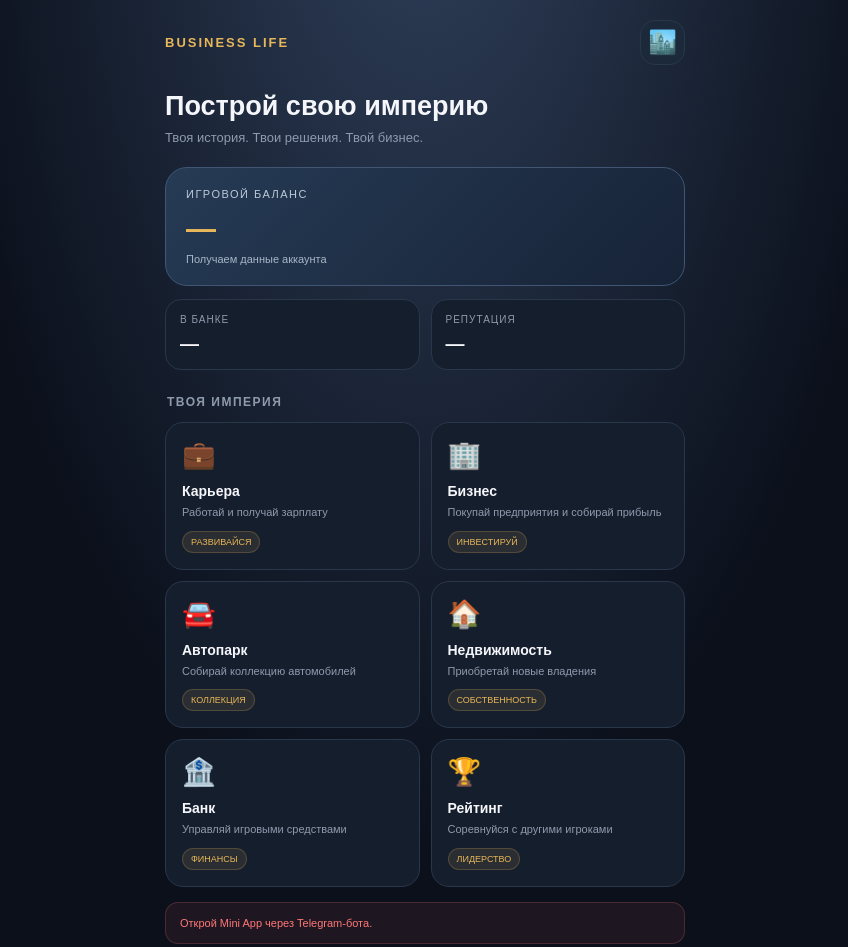
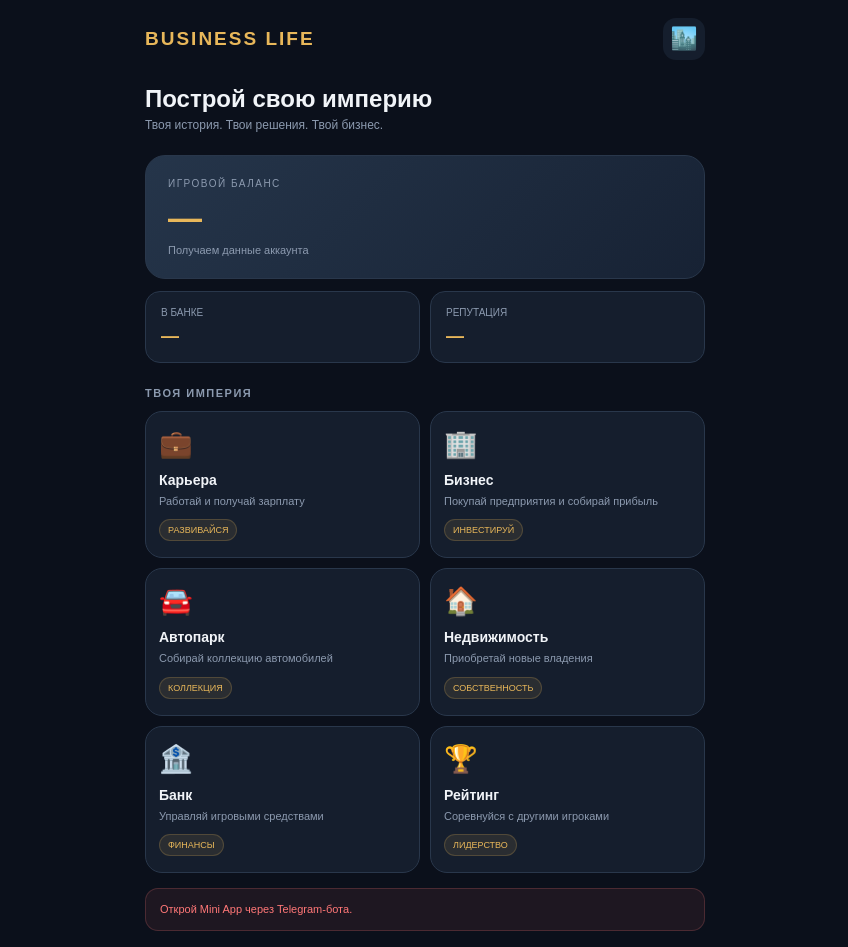
Before and after one commit to AgVarEs6/business-life-miniapp, a plain HTML site: page index.html in a window 1280 px wide. Shown: the top 947 px of the page, without its empty margins (215-1063 px from the left). Drawn offline with Linux system fonts and the light colour scheme.

Commit message:
Update index.html

```diff
--- a/index.html
+++ b/index.html
@@ -4,39 +4,41 @@
 <head>
     <meta charset="UTF-8">
     <meta name="viewport" content="width=device-width, initial-scale=1, maximum-scale=1, user-scalable=no">
-    <meta name="theme-color" content="#0b101b">
     <title>BUSINESS LIFE</title>
+
     <script src="https://telegram.org/js/telegram-web-app.js"></script>
 
     <style>
         :root {
             --bg: #0b101b;
             --panel: #151e2d;
-            --panel2: #1c293b;
+            --panel2: #1b2738;
+            --border: #29374b;
+            --text: #f1f4f8;
+            --muted: #8c9aaf;
             --gold: #e8b75a;
-            --text: #f5f6fa;
-            --muted: #8e9bad;
-            --border: #29374b;
             --green: #64d69a;
             --red: #ff7777;
         }
 
-        * { box-sizing: border-box; }
+        * {
+            box-sizing: border-box;
+        }
 
         body {
             margin: 0;
-            padding: 20px 15px 35px;
-            background:
-                radial-gradient(ellipse at 50% -20%, #31425e 0%, transparent 55%),
-                var(--bg);
+            padding: 18px 14px 30px;
+            background: var(--bg);
             color: var(--text);
             font-family: Arial, sans-serif;
         }
 
-        button, input { font: inherit; }
+        button, input {
+            font-family: inherit;
+        }
 
         .container {
-            max-width: 520px;
+            max-width: 560px;
             margin: auto;
         }
 
@@ -44,120 +46,117 @@
             display: flex;
             justify-content: space-between;
             align-items: center;
-            margin-bottom: 25px;
         }
 
         .logo {
-            color: var(--gold);
-            font-size: 13px;
+            font-size: 19px;
             font-weight: 900;
             letter-spacing: 2px;
+            color: var(--gold);
         }
 
         .avatar {
-            width: 45px;
-            height: 45px;
-            border-radius: 15px;
-            background: var(--panel2);
+            width: 42px;
+            height: 42px;
             display: grid;
             place-items: center;
-            font-size: 23px;
-            border: 1px solid var(--border);
+            border-radius: 13px;
+            background: var(--panel);
+            font-size: 22px;
         }
 
         .welcome {
-            font-size: 27px;
-            font-weight: 800;
-            line-height: 1.2;
-            margin: 0 0 8px;
-            overflow-wrap: anywhere;
+            margin: 25px 0 5px;
+            font-size: 24px;
+            font-weight: 900;
         }
 
         .subtitle {
             color: var(--muted);
-            font-size: 13px;
-            margin-bottom: 22px;
+            font-size: 12px;
         }
 
         .balance {
-            background: linear-gradient(135deg, #263b55, #172337);
-            border: 1px solid #405673;
-            border-radius: 22px;
-            padding: 20px;
-            margin-bottom: 13px;
+            margin-top: 23px;
+            padding: 22px;
+            border-radius: 20px;
+            background: linear-gradient(135deg, #25354a, #172234);
+            border: 1px solid var(--border);
         }
 
         .balance-label {
-            color: #bdc9d8;
-            font-size: 11px;
+            color: var(--muted);
+            font-size: 10px;
             letter-spacing: 1.5px;
         }
 
         .balance-value {
+            margin-top: 9px;
             color: var(--gold);
-            font-size: 30px;
+            font-size: 34px;
             font-weight: 900;
-            margin: 12px 0 7px;
             overflow-wrap: anywhere;
         }
 
         .balance-note {
-            color: #a8b6c8;
+            margin-top: 7px;
+            color: var(--muted);
             font-size: 11px;
         }
 
         .mini-stats {
             display: grid;
             grid-template-columns: 1fr 1fr;
-            gap: 11px;
-            margin-bottom: 24px;
+            gap: 10px;
+            margin-top: 12px;
         }
 
         .mini-stat {
+            padding: 15px;
+            border-radius: 15px;
             background: var(--panel);
             border: 1px solid var(--border);
-            border-radius: 16px;
-            padding: 14px;
         }
 
         .mini-stat-label {
             color: var(--muted);
             font-size: 10px;
-            letter-spacing: 1px;
-            margin-bottom: 8px;
         }
 
         .mini-stat-value {
-            font-size: 19px;
-            font-weight: 800;
-            overflow-wrap: anywhere;
+            margin-top: 8px;
+            font-size: 18px;
+            font-weight: 900;
+            color: var(--gold);
         }
 
         .section-title {
-            font-size: 12px;
+            margin: 24px 0 12px;
             color: var(--muted);
+            font-size: 11px;
+            font-weight: 900;
             letter-spacing: 1.5px;
-            font-weight: 800;
-            margin: 25px 2px 13px;
         }
 
         .grid {
             display: grid;
-            grid-template-columns: 1fr 1fr;
-            gap: 11px;
+            grid-template-columns: repeat(2, minmax(0, 1fr));
+            gap: 10px;
         }
 
         .card {
+            min-width: 0;
+            padding: 16px 13px;
+            border-radius: 17px;
             background: var(--panel);
             border: 1px solid var(--border);
-            border-radius: 18px;
-            padding: 16px;
-            min-height: 125px;
             cursor: pointer;
             transition: .15s;
         }
 
-        .card:active { transform: scale(.97); }
+        .card:active {
+            transform: scale(.97);
+        }
 
         .card-icon {
             font-size: 27px;
@@ -196,7 +195,9 @@
             padding: 17px;
         }
 
-        .panel.active { display: block; }
+        .panel.active {
+            display: block;
+        }
 
         .panel-heading {
             display: flex;
@@ -297,7 +298,9 @@
             margin-top: 10px;
         }
 
-        .input:focus { border-color: var(--gold); }
+        .input:focus {
+            border-color: var(--gold);
+        }
 
         .leaderboard {
             background: var(--panel);
@@ -315,7 +318,9 @@
             border-bottom: 1px solid var(--border);
         }
 
-        .player-row:last-child { border-bottom: none; }
+        .player-row:last-child {
+            border-bottom: none;
+        }
 
         .player-left {
             display: flex;
@@ -353,6 +358,7 @@
             color: var(--green);
             font-size: 11px;
             line-height: 1.5;
+            overflow-wrap: anywhere;
         }
 
         .connection.error {
@@ -503,7 +509,6 @@
         </div>
     </div>
 
-    <!-- КАРЬЕРА -->
     <section class="panel" id="career">
         <div class="panel-heading">
             <h2>💼 Карьера</h2>
@@ -513,7 +518,6 @@
         <div class="message" id="career-message"></div>
     </section>
 
-    <!-- БИЗНЕС -->
     <section class="panel" id="business">
         <div class="panel-heading">
             <h2>🏢 Бизнес</h2>
@@ -526,7 +530,6 @@
         <div class="message" id="business-message"></div>
     </section>
 
-    <!-- АВТОМОБИЛИ -->
     <section class="panel" id="cars">
         <div class="panel-heading">
             <h2>🚘 Автопарк</h2>
@@ -538,7 +541,6 @@
         <div class="message" id="cars-message"></div>
     </section>
 
-    <!-- НЕДВИЖИМОСТЬ -->
     <section class="panel" id="property">
         <div class="panel-heading">
             <h2>🏠 Недвижимость</h2>
@@ -550,7 +552,6 @@
         <div class="message" id="property-message"></div>
     </section>
 
-    <!-- БАНК -->
     <section class="panel" id="bank">
         <div class="panel-heading">
             <h2>🏦 Банк</h2>
@@ -582,7 +583,6 @@
         <div class="message" id="bank-message"></div>
     </section>
 
-    <!-- РЕЙТИНГ -->
     <section class="panel" id="rating">
         <div class="panel-heading">
             <h2>🏆 Рейтинг</h2>
@@ -607,10 +607,11 @@
     </button>
 
     <div class="footer">BUSINESS LIFE · ECONOMIC SIMULATOR</div>
-
 </div>
 
 <script>
+"use strict";
+
 const API_BASE = "https://business-life-api.onrender.com";
 const tg = window.Telegram?.WebApp;
 
@@ -647,11 +648,15 @@ function setConnection(message, type = "") {
 function showMessage(id, message, type = "success") {
     const box = document.getElementById(id);
 
+    if (!box) return;
+
     box.textContent = message;
     box.className = "message " + type;
 }
 
 async function apiRequest(path, method = "GET", body = null) {
+    const url = API_BASE + path;
+
     const options = {
         method,
         headers: {
@@ -664,19 +669,42 @@ async function apiRequest(path, method = "GET", body = null) {
         options.body = JSON.stringify(body);
     }
 
-    const response = await fetch(API_BASE + path, options);
+    let response;
+
+    try {
+        response = await fetch(url, options);
+    } catch (error) {
+        console.error("NETWORK ERROR:", {
+            url,
+            message: error.message,
+            name: error.name
+        });
+
+        throw new Error(
+            "Не удалось выполнить сетевой запрос к API. " +
+            "URL: " + url +
+            ". Ошибка: " + (error.message || error.name || "NetworkError")
+        );
+    }
 
     let data = {};
 
     try {
         data = await response.json();
-    } catch {
-        throw new Error("Сервер вернул некорректный ответ");
+    } catch (error) {
+        console.error("JSON PARSE ERROR:", error);
+
+        throw new Error(
+            "Сервер вернул некорректный ответ. HTTP " +
+            response.status
+        );
     }
 
     if (!response.ok) {
+        console.error("API RESPONSE ERROR:", response.status, data);
+
         throw new Error(
-            data.detail || ("Ошибка сервера: " + response.status)
+            data.detail || ("Ошибка сервера: HTTP " + response.status)
         );
     }
 
@@ -721,6 +749,7 @@ function openSection(id) {
 
     if (section) {
         section.classList.add("active");
+
         section.scrollIntoView({
             behavior: "smooth",
             block: "start"
@@ -747,7 +776,8 @@ function createItem(container, item, description, buttonText, action) {
 
     const price = document.createElement("div");
     price.className = "item-price";
-    price.textContent = formatMoney(item.price ?? item.salary) + " монет";
+    price.textContent =
+        formatMoney(item.price ?? item.salary) + " монет";
 
     top.append(name, price);
 
@@ -851,6 +881,11 @@ function renderCars() {
     const container = document.getElementById("cars-list");
     container.replaceChildren();
 
+    if (!catalog?.cars?.length) {
+        container.textContent = "Автомобили пока недоступны.";
+        return;
+    }
+
     catalog.cars.forEach(item => {
         createItem(
             container,
@@ -865,6 +900,11 @@ function renderCars() {
 function renderProperties() {
     const container = document.getElementById("property-list");
     container.replaceChildren();
+
+    if (!catalog?.properties?.length) {
+        container.textContent = "Объекты недвижимости пока недоступны.";
+        return;
+    }
 
     catalog.properties.forEach(item => {
         createItem(
@@ -886,14 +926,16 @@ function renderInventory() {
         "business"
     );
 
+    const assets = inventory.assets || [];
+
     renderAssets(
-        inventory.assets.filter(item => item.asset_type === "car"),
+        assets.filter(item => item.asset_type === "car"),
         "my-cars",
         "car"
     );
 
     renderAssets(
-        inventory.assets.filter(item => item.asset_type === "property"),
+        assets.filter(item => item.asset_type === "property"),
         "my-property",
         "property"
     );
@@ -930,11 +972,7 @@ async function doWork(jobKey) {
         );
 
     } catch (error) {
-        showMessage(
-            "career-message",
-            error.message,
-            "error"
-        );
+        showMessage("career-message", error.message, "error");
     }
 }
 
@@ -949,17 +987,10 @@ async function purchaseBusiness(key) {
         updateBalances(result.user);
         await loadInventory();
 
-        showMessage(
-            "business-message",
-            result.message
-        );
+        showMessage("business-message", result.message);
 
     } catch (error) {
-        showMessage(
-            "business-message",
-            error.message,
-            "error"
-        );
+        showMessage("business-message", error.message, "error");
     }
 }
 
@@ -973,17 +1004,10 @@ async function collectBusiness() {
         updateBalances(result.user);
         await loadInventory();
 
-        showMessage(
-            "business-message",
-            result.message
-        );
+        showMessage("business-message", result.message);
 
     } catch (error) {
-        showMessage(
-            "business-message",
-            error.message,
-            "error"
-        );
+        showMessage("business-message", error.message, "error");
     }
 }
 
@@ -1004,11 +1028,7 @@ async function purchaseAsset(kind, key) {
         showMessage(messageId, result.message);
 
     } catch (error) {
-        showMessage(
-            messageId,
-            error.message,
-            "error"
-        );
+        showMessage(messageId, error.message, "error");
     }
 }
 
@@ -1038,17 +1058,10 @@ async function bankTransfer(toBank) {
         updateBalances(result.user);
         input.value = "";
 
-        showMessage(
-            "bank-message",
-            result.message
-        );
+        showMessage("bank-message", result.message);
 
     } catch (error) {
-        showMessage(
-            "bank-message",
-            error.message,
-            "error"
-        );
+        showMessage("bank-message", error.message, "error");
     }
 }
 
@@ -1098,40 +1111,49 @@ async function loadApp() {
             "Открой Mini App через Telegram-бота.",
             "error"
         );
+
         el.balance.textContent = "—";
         return;
     }
 
+    try {
         tg.ready();
         tg.expand();
 
-    if (tg.setHeaderColor) {
-        tg.setHeaderColor("#0b101b");
-    }
+        tg.setHeaderColor?.("#0b101b");
+        tg.setBackgroundColor?.("#0b101b");
 
-    if (tg.setBackgroundColor) {
-        tg.setBackgroundColor("#0b101b");
-    }
-
-    initData = tg.initData;
+        initData = tg.initData || "";
 
         if (!initData) {
             setConnection(
                 "Нет данных авторизации Telegram. Открой приложение через кнопку бота.",
                 "error"
             );
+
             el.balance.textContent = "—";
             return;
         }
 
         setConnection("Подключаемся к серверу...", "loading");
 
-    try {
+        console.info("BUSINESS LIFE: Telegram WebApp обнаружен.");
+        console.info("BUSINESS LIFE: initData получен:", Boolean(initData));
+        console.info("BUSINESS LIFE: API:", API_BASE);
+
         const user = await apiRequest("/api/me");
         showProfile(user);
 
+        setConnection("Профиль загружен. Загружаем каталог...", "loading");
+
         await loadCatalog();
+
+        setConnection("Каталог загружен. Загружаем имущество...", "loading");
+
         await loadInventory();
+
+        setConnection("Имущество загружено. Загружаем рейтинг...", "loading");
+
         await loadLeaderboard();
 
         setConnection(
@@ -1139,10 +1161,10 @@ async function loadApp() {
         );
 
     } catch (error) {
-        console.error(error);
+        console.error("BUSINESS LIFE LOAD ERROR:", error);
 
         setConnection(
-            error.message,
+            "Ошибка загрузки: " + error.message,
             "error"
         );
 
```
Lines whose indentation alone changed are shown as unchanged.
